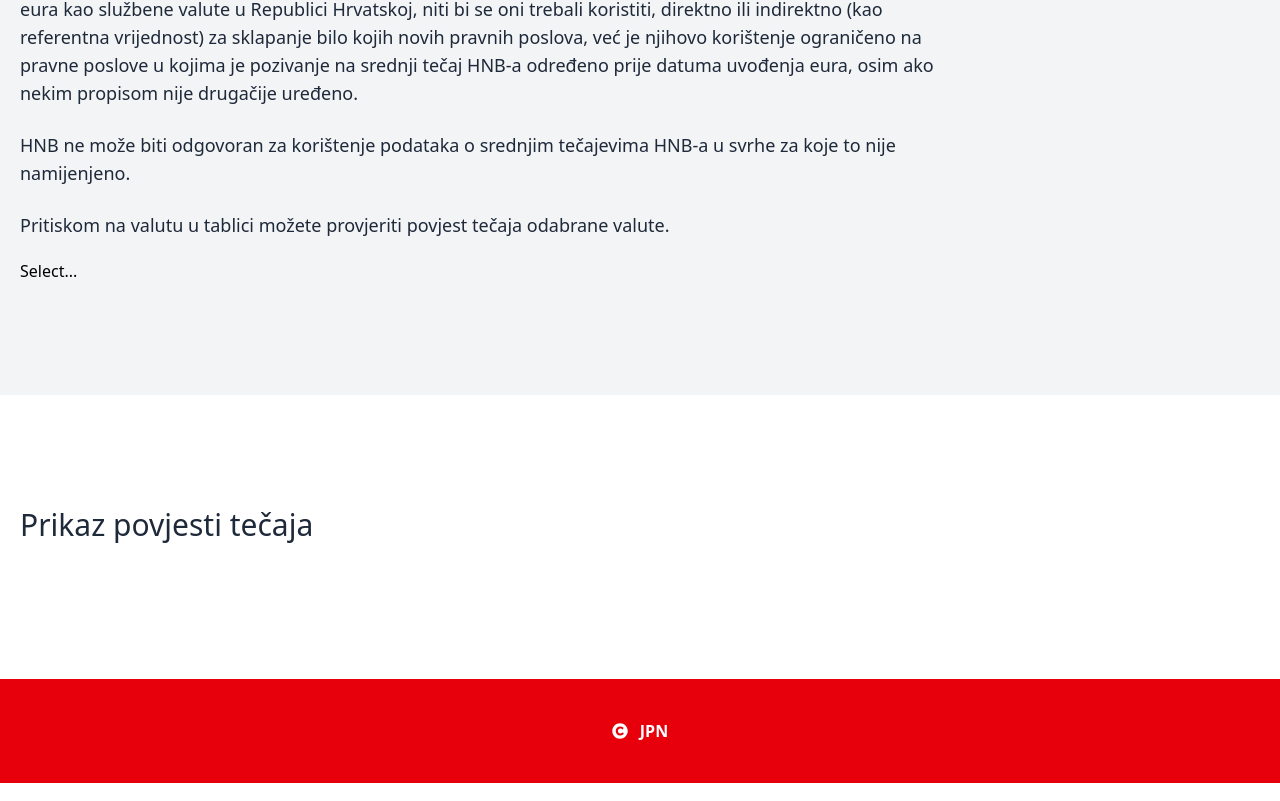
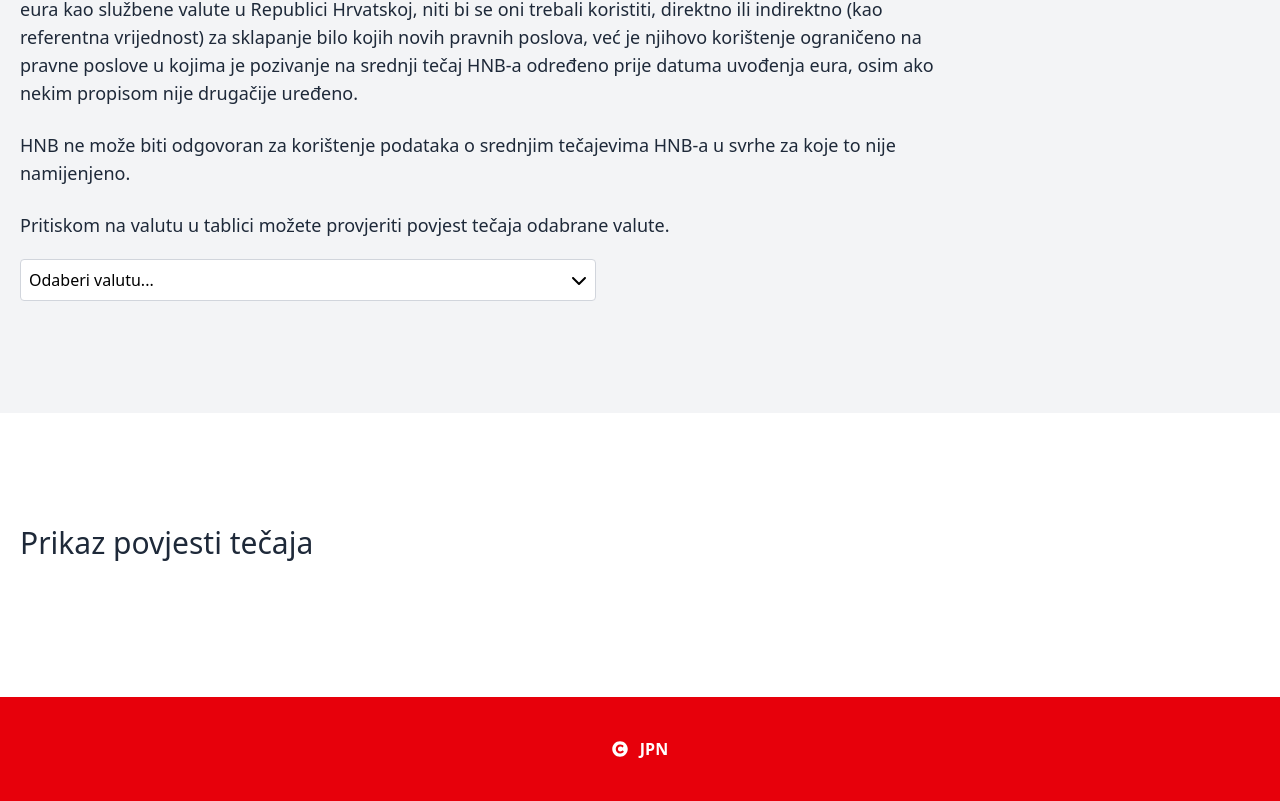
Before and after one commit to Zack1808/hnb_exchange_rate_lists, a React (Vite) app: page /povijest in a window 1280 px wide. Shown: the part 818-1619 px from the top of the page. Built offline with nearby package versions, Linux system fonts and the light colour scheme.

Commit message:
feat(select): add custom dropdown behaviour to select

```diff
--- a/src/components/common/Select.tsx
+++ b/src/components/common/Select.tsx
@@ -1,4 +1,5 @@
-import React from "react";
+import React, { useState, useRef } from "react";
+import { FaChevronUp, FaChevronDown } from "react-icons/fa6";
 
 type Options<T = string> = { value: T; label: string; disabled?: boolean };
 
@@ -10,21 +11,38 @@ interface SelectProps<T = string> {
   disabled?: boolean;
 }
 
-const Select = <T,>({
+const Select: React.FC<SelectProps<string>> = ({
   options,
   value,
   onChange,
   placeholder,
   disabled,
-}: SelectProps) => {
+}) => {
+  const [selectOpen, setSelectOpen] = useState<boolean>(false);
+
+  const selectRef = useRef<HTMLButtonElement>(null);
+
   return (
-    <div>
-      <button type="button">
+    <div className="w-full md:w-xl relative">
+      <button
+        type="button"
+        ref={selectRef}
+        onClick={() => {
+          setSelectOpen((prevState) => !prevState);
+        }}
+        className="flex gap-4 items-center justify-between w-full p-2 border outline-none border-gray-300 bg-white rounded-sm focus:ring-1 ring-red-300 "
+      >
         {options.find((o) => o.value === value)?.label ??
           placeholder ??
           "Select..."}
+        {!selectOpen ? <FaChevronDown /> : <FaChevronUp />}
       </button>
       {/* TODO: Build dropdown */}
+      <div
+        className={`${selectOpen ? "flex" : "hidden"} absolute w-full top-full mt-0.5 bg-white`}
+      >
+        Otvoreno
+      </div>
     </div>
   );
 };
--- a/src/pages/ExchangeHistory.tsx
+++ b/src/pages/ExchangeHistory.tsx
@@ -32,7 +32,7 @@ const ExchangeHistory: React.FC = React.memo(() => {
 
         <List content={NOTES} listType="decimal" />
 
-        <Select options={[]} value="" />
+        <Select options={[]} value="" placeholder="Odaberi valutu..." />
 
         {/* TODO - build form with selection on what rate the user wants to see and which period */}
       </Container>
```
